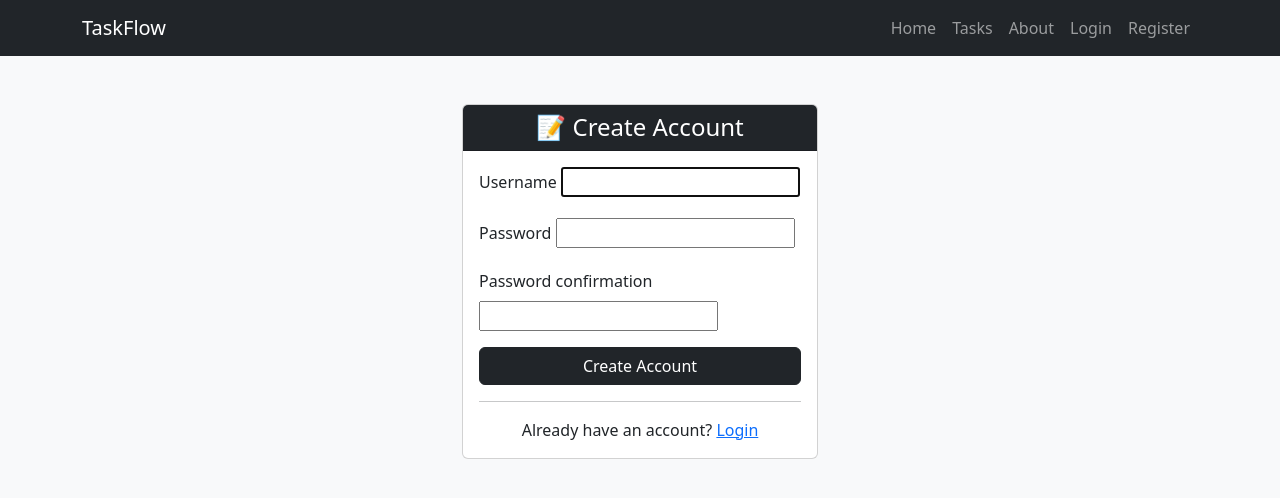
After one commit to Harshwardhans-hub/Taskflow, a Django app: page /register/ in a window 1280 px wide. The commit adds this page. Shown: the top 498 px of the page. Run offline with Django 5.2, Linux system fonts and the light colour scheme.

Commit message:
Day 7: Login, Logout, Register, @login_required, navbar auth links

```diff
--- a/taskflow/settings.py
+++ b/taskflow/settings.py
@@ -122,3 +122,7 @@ USE_TZ = True
 STATIC_URL = 'static/'
 STATICFILES_DIRS = [BASE_DIR / 'static']
 STATIC_ROOT = BASE_DIR / 'staticfiles'
+
+#Login and Logout redirect system
+LOGIN_REDIRECT_URL = '/'
+LOGOUT_REDIRECT_URL = '/'
--- a/taskflow/urls.py
+++ b/taskflow/urls.py
@@ -18,6 +18,8 @@ from django.contrib import admin
 from django.urls import path,include
 
 urlpatterns = [
+    path('accounts/',include('django.contrib.auth.urls')),
     path('admin/', admin.site.urls),
     path('',include('tasks.urls')),
+
 ]
--- a/tasks/urls.py
+++ b/tasks/urls.py
@@ -7,6 +7,7 @@ urlpatterns = [
 	path('tasks/', views.task_list, name='task-list'),
 	path('tasks/<int:pk>/',views.task_detail,name='task-detail'),
 	path('tasks/create/',views.task_create,name='task-create'),
-	path('tasks/<int:pk>/edit/',views.task_update,name="task-update"),
+	path('tasks/<int:pk>/edit/',views.task_update,name='task-update'),
 	path('tasks/<int:pk>/delete/',views.task_delete,name='task-delete'),
-		]
+	path('register/',views.register,name='register'),
+	]
--- a/tasks/views.py
+++ b/tasks/views.py
@@ -1,6 +1,9 @@
 from django.shortcuts import render, get_object_or_404, redirect
 from .models import Task
 from .forms import TaskForm
+from django.contrib.auth.forms import UserCreationForm
+from django.contrib.auth import login
+from django.contrib.auth.decorators import login_required
 
 
 def home(request):
@@ -13,6 +16,7 @@ def home(request):
 def about(request):
     return render(request,'about.html')
 
+@login_required
 def task_list(request):
     tasks = Task.objects.all()
     context = {
@@ -20,6 +24,7 @@ def task_list(request):
     }
     return render(request, 'tasks/task_list.html',context)
 
+@login_required
 def task_detail(request,pk):#pk is the primary key and can also be seen as the task_id for viewing the detail about that particular task with the plk or task_id
     task = get_object_or_404(Task, pk=pk)
     context={
@@ -27,6 +32,7 @@ def task_detail(request,pk):#pk is the primary key and can also be seen as the t
 
     return render(request,'tasks/task_detail.html',context)
 
+@login_required
 def task_create(request):
     if request.method == 'POST':
         form = TaskForm(request.POST)
@@ -41,6 +47,7 @@ def task_create(request):
     }
     return render(request, 'tasks/task_form.html', context)
 
+@login_required
 def task_update(request,pk):
     task = get_object_or_404(Task,pk=pk)
     if request.method=="POST":
@@ -57,6 +64,7 @@ def task_update(request,pk):
             'form':form}
     return render(request,'tasks/task_form.html',context)
 
+@login_required
 def task_delete(request,pk):
     task = get_object_or_404(Task,pk=pk)
     if request.method == "POST":
@@ -67,3 +75,16 @@ def task_delete(request,pk):
     'task':task
     }
     return render(request,'tasks/task_confirm_delete.html',context)
+
+def register(request):
+    if request.method == 'POST':
+        form = UserCreationForm(request.POST)
+        if form.is_valid():
+            user = form.save()
+            login(request, user)
+            return redirect('home')
+    else:
+        form = UserCreationForm()
+
+    context = {'form': form}
+    return render(request, 'registration/register.html', context)
--- a/templates/base.html
+++ b/templates/base.html
@@ -13,10 +13,21 @@
     <nav class="navbar navbar-expand-lg navbar-dark bg-dark">
         <div class="container">
             <a class="navbar-brand" href="{% url 'home' %}">TaskFlow</a>
-            <div class="navbar-nav">
+            <div class="navbar-nav ms-auto">
                 <a class="nav-link" href="{% url 'home' %}">Home</a>
                 <a class="nav-link" href="{% url 'task-list' %}">Tasks</a>
                 <a class="nav-link" href="{% url 'about' %}">About</a>
+
+                {% if user.is_authenticated %}
+                    <span class="nav-link text-light">👤 {{ user.username }}</span>
+                    <form method="POST" action="{% url 'logout' %}" class="d-inline">
+                        {% csrf_token %}
+                        <button type="submit" class="btn btn-link nav-link text-light p-0">Logout</button>
+                    </form>
+                {% else %}
+                    <a class="nav-link" href="{% url 'login' %}">Login</a>
+                    <a class="nav-link" href="{% url 'register' %}">Register</a>
+                {% endif %}
             </div>
         </div>
     </nav>
--- /dev/null
+++ b/templates/registration/register.html
@@ -0,0 +1,43 @@
+{% extends 'base.html' %}
+
+{% block title %}Register - TaskFlow{% endblock %}
+
+{% block content %}
+
+<div class="row mt-5">
+    <div class="col-md-4 offset-md-4">
+
+        <div class="card">
+            <div class="card-header bg-dark text-white text-center">
+                <h4 class="mb-0">📝 Create Account</h4>
+            </div>
+            <div class="card-body">
+
+                <form method="POST">
+                    {% csrf_token %}
+
+                    {% for field in form %}
+                    <div class="mb-3">
+                        <label class="form-label">{{ field.label }}</label>
+                        {{ field }}
+                        {% if field.errors %}
+                        <div class="text-danger small">{{ field.errors }}</div>
+                        {% endif %}
+                    </div>
+                    {% endfor %}
+
+                    <button type="submit" class="btn btn-dark w-100">Create Account</button>
+                </form>
+
+                <hr>
+                <p class="text-center mb-0">Already have an account?
+                    <a href="{% url 'login' %}">Login</a>
+                </p>
+
+            </div>
+        </div>
+
+    </div>
+</div>
+
+{% endblock %}
```
Also changed, not shown: templates/registration/login.html (added, +49 -0 lines).
